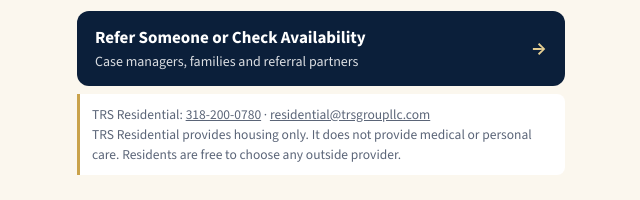
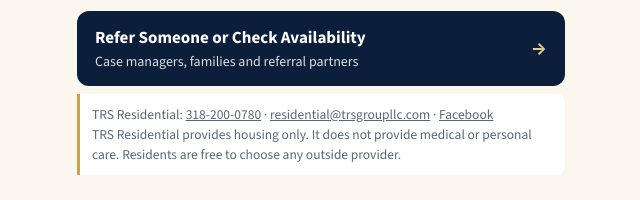
Before and after one commit to EmergingSky/links-trsgroupllc, a plain HTML site: page index.html in a window 1280 px wide. Shown: the part 1421-1621 px from the top of the page, 319-959 px from the left. Drawn offline with nearby package versions, Linux system fonts and the light colour scheme.

Commit message:
Link TRS Residential Facebook page in the TRS section
Co-Authored-By: Claude Opus 5.5 <noreply@anthropic.com>
Claude-Session: https://claude.ai/code/session_01M4rKbhge1Wdy9tt5oyUgb6

```diff
--- a/index.html
+++ b/index.html
@@ -296,7 +296,7 @@
         <span>Refer Someone or Check Availability<span class="sub">Case managers, families and referral partners</span></span>
         <span class="price" aria-hidden="true">&rarr;</span>
       </a>
-      <p class="note">TRS Residential: <a href="tel:+13182000780">318-200-0780</a> &middot; <a href="mailto:residential@trsgroupllc.com">residential@trsgroupllc.com</a><br>TRS Residential provides housing only. It does not provide medical or personal care. Residents are free to choose any outside provider.</p>
+      <p class="note">TRS Residential: <a href="tel:+13182000780">318-200-0780</a> &middot; <a href="mailto:residential@trsgroupllc.com">residential@trsgroupllc.com</a> &middot; <a href="https://www.facebook.com/profile.php?id=61594594913943">Facebook</a><br>TRS Residential provides housing only. It does not provide medical or personal care. Residents are free to choose any outside provider.</p>
     </section>
 
     <!-- RAE SKY WELLNESS & CONCIERGE NURSING
```
